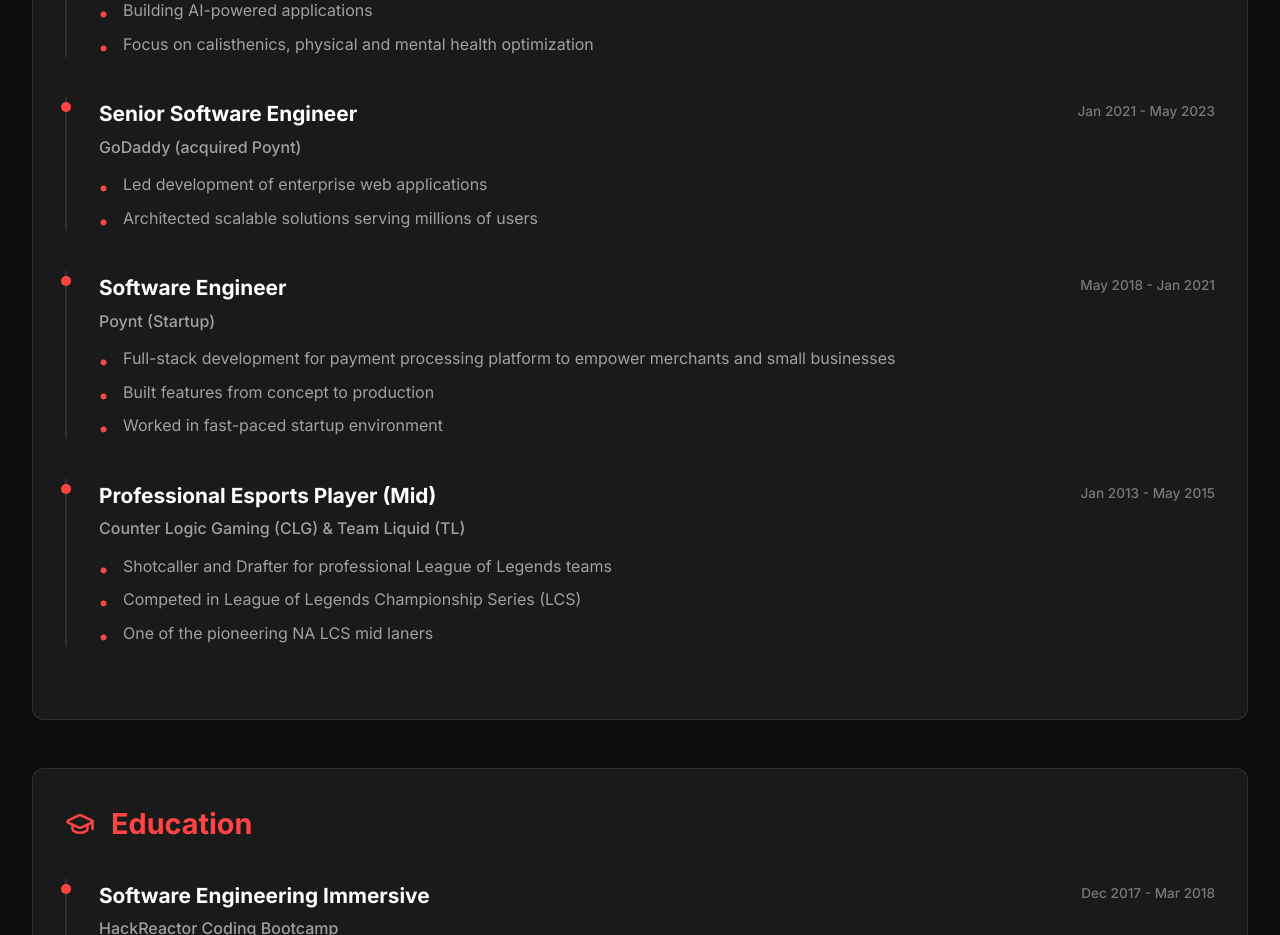
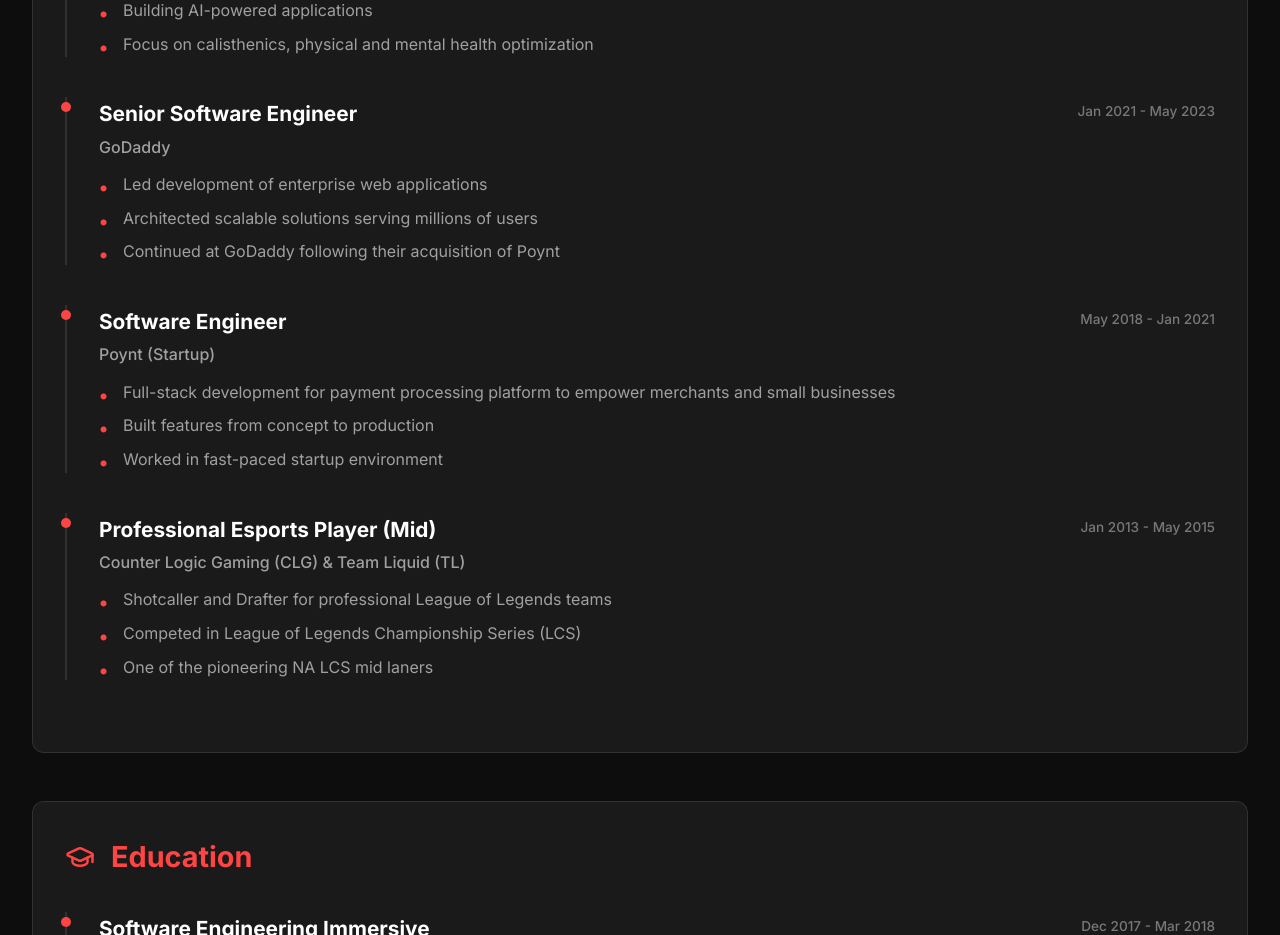
Before and after one commit to austinshin/portfolio, a React (Vite) app: page / in a window 1280 px wide. Shown: the part 3080-4015 px from the top of the page. Built offline with nearby package versions, Linux system fonts and the light colour scheme.

Commit message:
Fix gaming achievements grid alignment and add more improvements (10/28 tasks)

```diff
--- a/src/components/Hero.css
+++ b/src/components/Hero.css
@@ -110,7 +110,6 @@
   overflow: hidden;
   border: 2px solid rgba(255, 255, 255, 0.1);
   transition: all 0.3s ease;
-  cursor: pointer;
   display: flex;
   flex-direction: column;
 }
--- a/src/pages/Pages.css
+++ b/src/pages/Pages.css
@@ -703,9 +703,12 @@
 
 .games-grid {
   display: grid;
-  grid-template-columns: repeat(auto-fit, minmax(450px, 1fr));
+  grid-template-columns: repeat(2, 1fr);
   gap: 2rem;
   margin-bottom: 4rem;
+  max-width: 1200px;
+  margin-left: auto;
+  margin-right: auto;
 }
 
 .game-achievement-card {
@@ -850,6 +853,7 @@
 
   .games-grid {
     grid-template-columns: 1fr;
+    max-width: 100%;
   }
 
   .footer-stats {
--- a/src/pages/Resume.tsx
+++ b/src/pages/Resume.tsx
@@ -16,11 +16,12 @@
     },
     {
       title: 'Senior Software Engineer',
-      company: 'GoDaddy (acquired Poynt)',
+      company: 'GoDaddy',
       period: 'Jan 2021 - May 2023',
       description: [
         'Led development of enterprise web applications',
-        'Architected scalable solutions serving millions of users'
+        'Architected scalable solutions serving millions of users',
+        'Continued at GoDaddy following their acquisition of Poynt'
       ],
     },
     {
```
